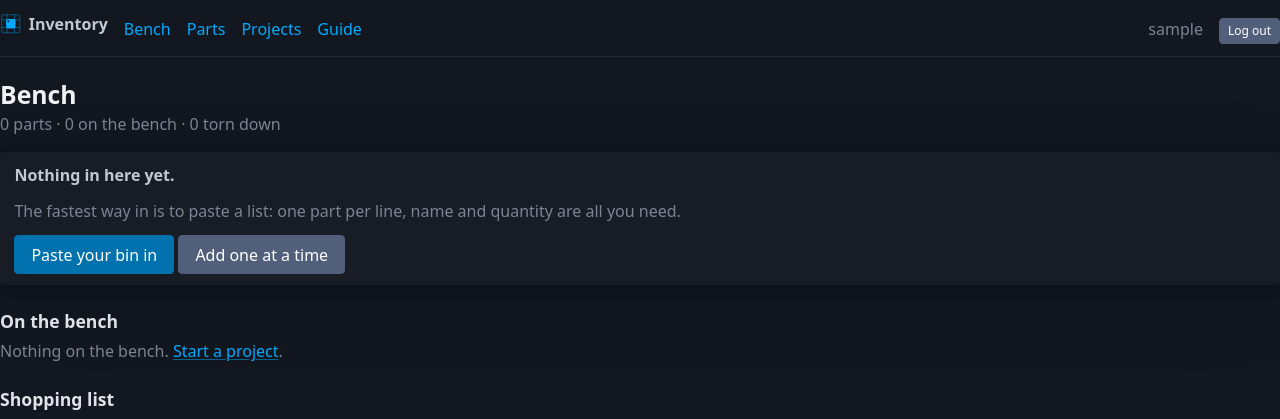
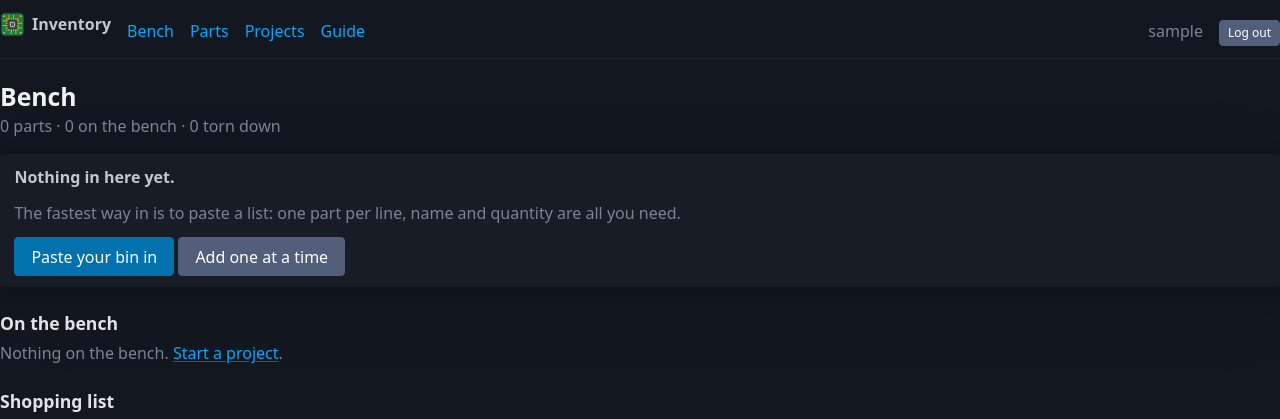
Before and after one commit to DagaVedant/Inventory-Management-System, a Django app: page / in a window 1280 px wide. Shown: the top 419 px of the page. Run offline with Django 5.2, Linux system fonts and the light colour scheme; the visitor is signed in with stand-in values (Sample User, id 1); data that the repository does not hold is empty; some libraries are stand-ins or nearby versions.

Commit message:
Use the circuit board artwork as the mark
Redrawn as vector rather than dropped in as the PNG. A 1024px illustration
scaled to 25px is mud plus a network request; this is about 1.5KB of shapes
that stay crisp at any size and need no file.

Simplified where detail could not survive: four traces a side instead of
thirty, four components instead of twenty. What reads at nav size is the green
board, the gold pins and the dark chip, which is the whole character of it.

The favicon now uses the same artwork. It was a resistor before, so the tab and
the nav were showing different things.

One trade-off worth recording: the palette is fixed, so the mark no longer
takes its colour from the theme the way the old flat one did. Green works on
both, so that is a fair price.

```diff
--- a/core/templates/core/base.html
+++ b/core/templates/core/base.html
@@ -34,8 +34,9 @@
     .brand { display:inline-flex; align-items:center; gap:.45rem;
              /* Not a link: it is the mark, not navigation. */
              cursor:default; user-select:none; }
-    .logo { width:1.35rem; height:1.35rem; flex:none;
-            color:var(--pico-primary); }
+    /* Fixed palette now, so tinting it with the theme colour does nothing.
+       A shade larger than the old flat mark because it carries detail. */
+    .logo { width:1.55rem; height:1.55rem; flex:none; }
     table { font-size:.85rem; margin-bottom:0; }
     table th, table td { padding:.35rem .5rem; }
     td.num, th.num { text-align:right; font-variant-numeric:tabular-nums; }
@@ -59,15 +60,36 @@
   <nav class="topbar">
     <span class="brand">
       <svg class="logo" viewBox="0 0 32 32" role="img" aria-label="Inventory">
-        <rect x="2.6" y="2.6" width="26.8" height="26.8" rx="4"
-              fill="none" stroke="currentColor" stroke-width="1.5" opacity=".4"/>
-        <path d="M2.6 10.5h6M2.6 21.5h6M23.4 10.5h6M23.4 21.5h6
-                 M10.5 2.6v6M21.5 2.6v6M10.5 23.4v6M21.5 23.4v6"
-              stroke="currentColor" stroke-width="1.5" stroke-linecap="round"
-              opacity=".4"/>
-        <rect x="9" y="9" width="14" height="14" rx="2.2" fill="currentColor"/>
-        <circle cx="12.2" cy="12.2" r="1.4"
-                fill="var(--pico-background-color, #11191f)"/>
+        <rect x="1.6" y="1.6" width="28.8" height="28.8" rx="4.5" fill="#1E7D3C" stroke="#0D5326" stroke-width="1.2"/>
+        <circle cx="5.2" cy="5.2" r="1.15" fill="#C3C8CC"/>
+        <circle cx="26.8" cy="5.2" r="1.15" fill="#C3C8CC"/>
+        <circle cx="5.2" cy="26.8" r="1.15" fill="#C3C8CC"/>
+        <circle cx="26.8" cy="26.8" r="1.15" fill="#C3C8CC"/>
+        <path d="M11.5 7.4V4M17.5 7.4V4M7.4 11.5H4M7.4 17.5H4M20.5 24.6V28M14.5 24.6V28M24.6 14.5H28M24.6 20.5H28" stroke="#F5C400" stroke-width="1" stroke-linecap="round" fill="none"/>
+        <rect x="7.6" y="7.6" width="2.4" height="2.4" fill="#F26522"/>
+        <rect x="22" y="7.6" width="2.4" height="2.4" fill="#F26522"/>
+        <rect x="7.6" y="22" width="2.4" height="2.4" fill="#2D7FD3"/>
+        <rect x="22" y="22" width="2.4" height="2.4" fill="#2D7FD3"/>
+        <g fill="#E8B400">
+        <rect x="10.75" y="7.6" width="1.5" height="2.6" rx=".4"/>
+        <rect x="13.75" y="7.6" width="1.5" height="2.6" rx=".4"/>
+        <rect x="16.75" y="7.6" width="1.5" height="2.6" rx=".4"/>
+        <rect x="19.75" y="7.6" width="1.5" height="2.6" rx=".4"/>
+        <rect x="10.75" y="21.8" width="1.5" height="2.6" rx=".4"/>
+        <rect x="13.75" y="21.8" width="1.5" height="2.6" rx=".4"/>
+        <rect x="16.75" y="21.8" width="1.5" height="2.6" rx=".4"/>
+        <rect x="19.75" y="21.8" width="1.5" height="2.6" rx=".4"/>
+        <rect x="7.6" y="10.75" width="2.6" height="1.5" rx=".4"/>
+        <rect x="7.6" y="13.75" width="2.6" height="1.5" rx=".4"/>
+        <rect x="7.6" y="16.75" width="2.6" height="1.5" rx=".4"/>
+        <rect x="7.6" y="19.75" width="2.6" height="1.5" rx=".4"/>
+        <rect x="21.8" y="10.75" width="2.6" height="1.5" rx=".4"/>
+        <rect x="21.8" y="13.75" width="2.6" height="1.5" rx=".4"/>
+        <rect x="21.8" y="16.75" width="2.6" height="1.5" rx=".4"/>
+        <rect x="21.8" y="19.75" width="2.6" height="1.5" rx=".4"/>
+        </g>
+        <rect x="10.2" y="10.2" width="11.6" height="11.6" rx="1.8" fill="#4B4B4B" stroke="#2B2B2B" stroke-width=".8"/>
+        <rect x="13.4" y="13.4" width="5.2" height="5.2" rx=".9" fill="none" stroke="#E6E8EA" stroke-width="1"/>
       </svg>
       <strong>Inventory</strong>
     </span>
```
Also changed, not shown: core/static/favicon.svg.
